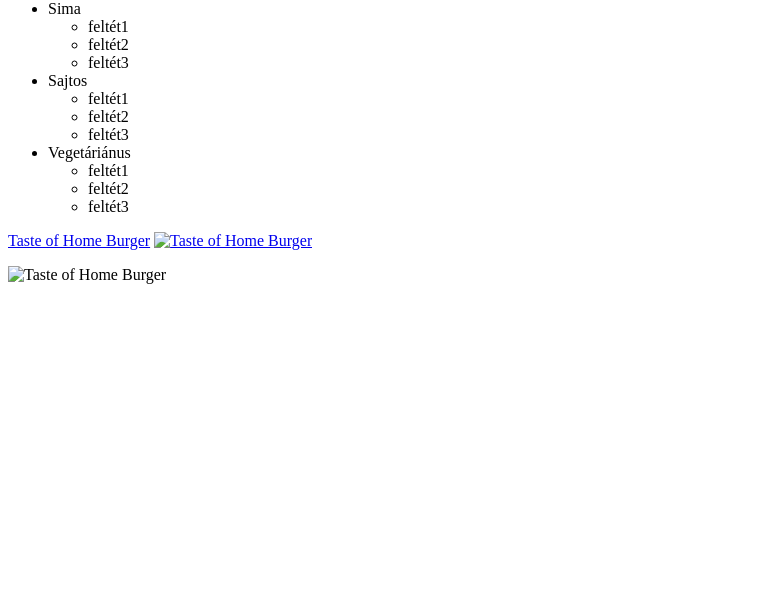
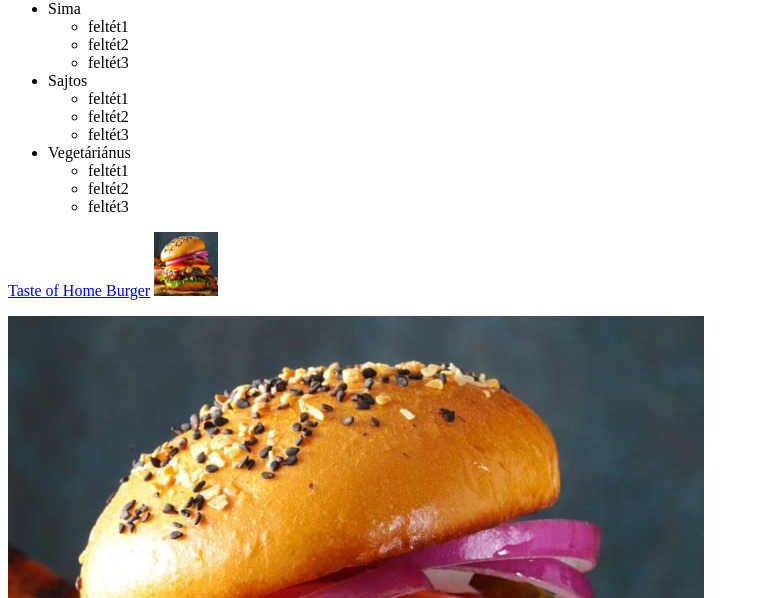
Before and after one commit to PDurrell/PDurrell.github.io, a plain HTML site: page pages/products.html in a window 1280 px wide. Shown: the part 202-800 px from the top of the page, without its empty margins (0-759 px from the left). Drawn offline with Linux system fonts and the light colour scheme.

Commit message:
Linkek gyökerének beállítása.

```diff
--- a/pages/products.html
+++ b/pages/products.html
@@ -42,9 +42,9 @@
     </ul>
     <a target="blank" href="https://www.tasteofhome.com/recipes/barbecued-burgers/">Taste of Home Burger</a>
     <a target="blank" href="https://www.tasteofhome.com/recipes/barbecued-burgers/">
-        <img width="64" src="img/TasteOfHomeBurger.jpg" alt="Taste of Home Burger">
+        <img width="64" src="/img/TasteOfHomeBurger.jpg" alt="Taste of Home Burger">
     </a>
-    <p><img src="img/TasteOfHomeBurger.jpg" alt="Taste of Home Burger"></p>
+    <p><img src="/img/TasteOfHomeBurger.jpg" alt="Taste of Home Burger"></p>
 </body>
 
 </html>
```
